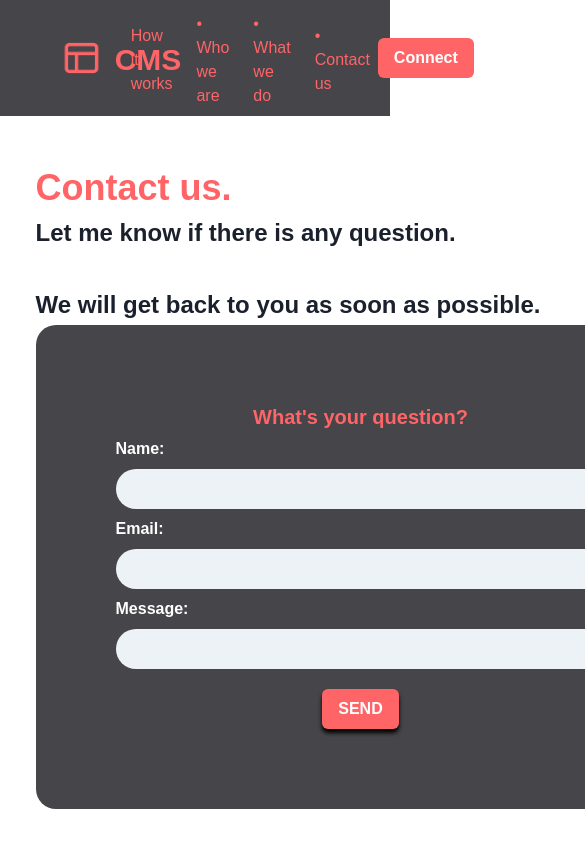
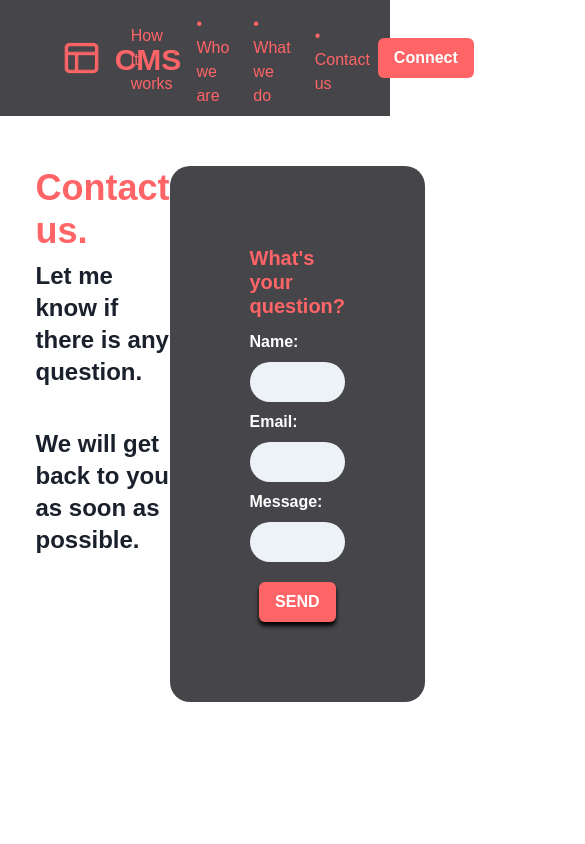
Before and after one commit to luke-song/DCMS, a React (Create React App) app: page /contact in a window 390 px wide. Shown: the top 844 px of the page, 585 px wide, since content can reach past the window. Built offline with nearby package versions, Linux system fonts and the light colour scheme.

Commit message:
responsive

```diff
--- a/src/components/Contact/contact.jsx
+++ b/src/components/Contact/contact.jsx
@@ -1,11 +1,11 @@
-import { Box, Heading, Container, VStack, Stack } from "@chakra-ui/react";
+import { Box, Heading, Container, VStack, Stack, Flex,Spacer } from "@chakra-ui/react";
 import Form from "../Form/email_form";
 
 export default function contact() {
 	return (
 		<Box>
 			<Container mt={50} maxW="90%" display="flex">
-				<Stack direction={["column", "row"]} spacing={1}>
+            <Flex direction="row" w={"95%"} >
 					<VStack align="flex-start">
                     <Heading color="#FF6467" size="2xl">
 							Contact us.
@@ -18,13 +18,14 @@ export default function contact() {
 							We will get back to you as soon as possible.
 						</Heading>
 					</VStack>
-                    <VStack w={650} bg="#464549" borderRadius={20} p={20}>
+                    <Spacer/>
+                    <VStack w={{ md: '55%' }} justify="center" spacing={3} bg="#464549" borderRadius={20} p={20}>
 						<Heading color="#FF6467" size="md">
 							What's your question?
 						</Heading>
 						<Form />
 					</VStack>
-				</Stack>
+                </Flex>
 			</Container>
 		</Box>
 	);
--- a/src/components/Upload/upload.jsx
+++ b/src/components/Upload/upload.jsx
@@ -1,11 +1,11 @@
-import { Box, Heading, Container, VStack, Stack } from "@chakra-ui/react";
+import { Box, Heading, Container, VStack, Stack, Flex, Spacer } from "@chakra-ui/react";
 import Form from "../Form/form";
 
 export default function upload() {
 	return (
 		<Box>
 			<Container mt={50} maxW="90%" display="flex">
-				<Stack direction={["column", "row"]} spacing={1}>
+            <Flex direction="row" w={"95%"} >
 					<VStack align="flex-start">
 						<Heading color="#FF6467" size="2xl">
 							Welcome, User
@@ -23,13 +23,18 @@ export default function upload() {
 							</span>
 						</Heading>
 					</VStack>
-					<VStack w={650} bg="#464549" borderRadius={20} p={20}>
+
+                    <Spacer/>
+
+					<VStack w={{ md: '55%' }} justify="center" spacing={3} bg="#464549" borderRadius={20} p={20}>
 						<Heading color="#FF6467" size="md">
 							Upload Your Content
 						</Heading>
+                        <Box alignItems={"center"}>
 						<Form />
+                        </Box>
 					</VStack>
-				</Stack>
+				</Flex>
 			</Container>
 		</Box>
 	);
```
